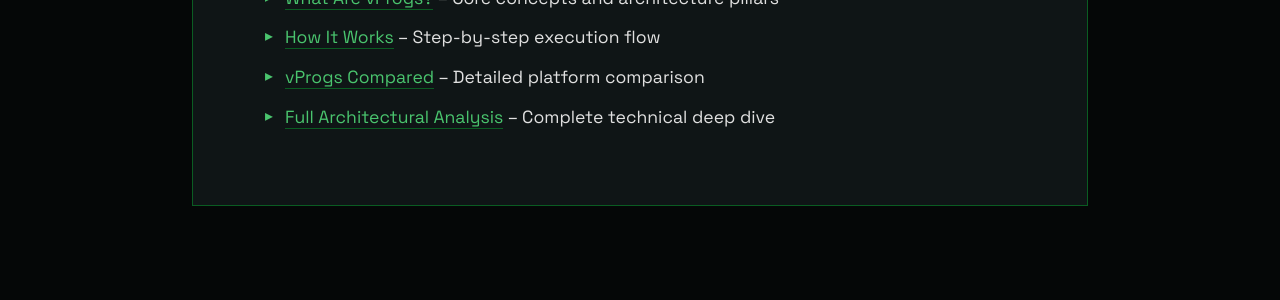
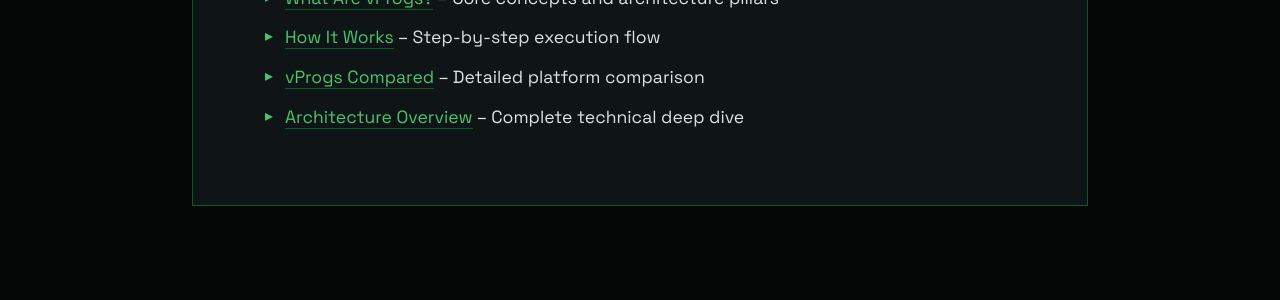
Before and after one commit to creative-inference/vprogs.xyz, a Jekyll site: the page built from learn/why-vprogs.md, in a window 1280 px wide and 900 px high, scrolled down 7407 px. Shown: the part 395-695 px from the top of the window. Built offline with Jekyll 4.4.1, drawn with Linux system fonts in a browser that asks for light colours.

Commit message:
Fix broken internal links: full-analysis and kip-21-sequencing
Co-Authored-By: Claude Opus 4.6 <noreply@anthropic.com>

```diff
--- a/learn/why-vprogs.md
+++ b/learn/why-vprogs.md
@@ -180,4 +180,4 @@ Several converging developments make this architecture feasible today in a way i
 - [What Are vProgs?](/learn/what-are-vprogs) -- Core concepts and architecture pillars
 - [How It Works](/learn/how-it-works) -- Step-by-step execution flow
 - [vProgs Compared](/learn/compared) -- Detailed platform comparison
-- [Full Architectural Analysis](/architecture/full-analysis) -- Complete technical deep dive
+- [Architecture Overview](/architecture/overview/) -- Complete technical deep dive
```
Also changed, not shown: learn/index.md (+1 -1 lines).
